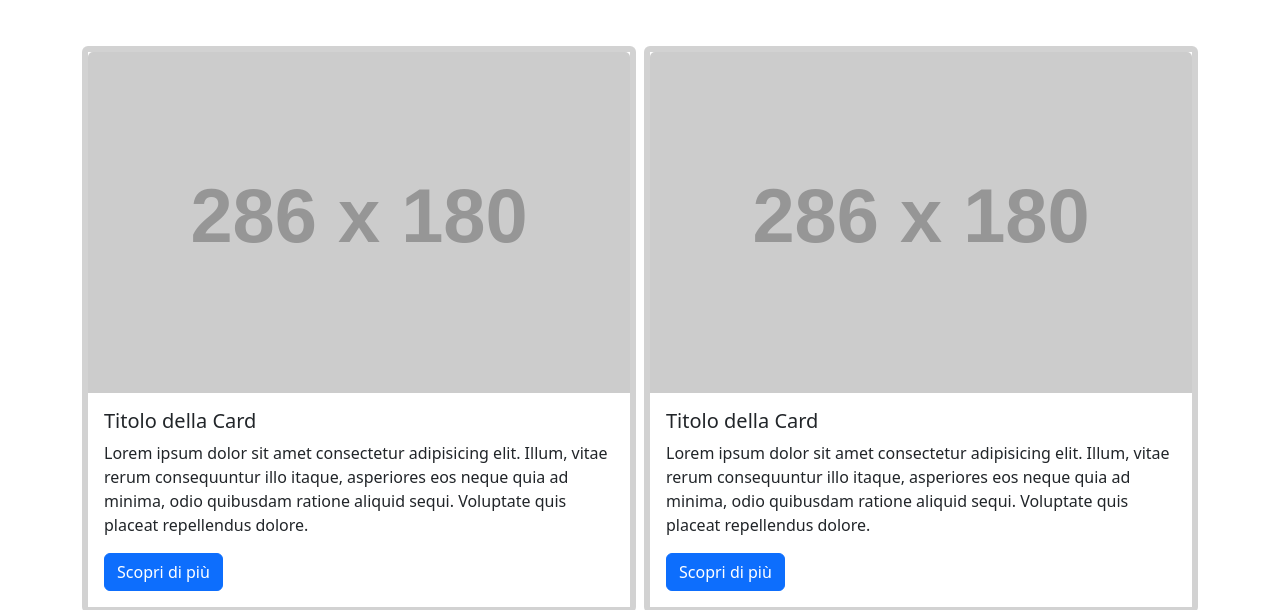
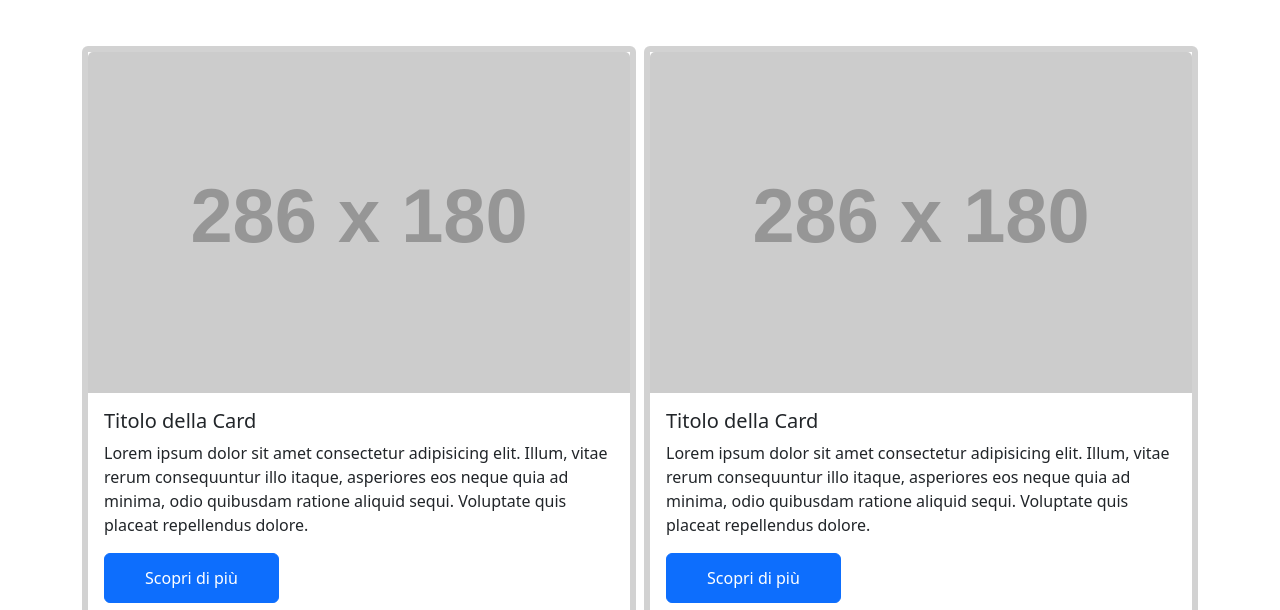
Before and after one commit to Marco-Teo/U2-D8, a plain HTML site: page U2-D8/index.html in a window 1280 px wide. Shown: the part 130-740 px from the top of the page. Drawn offline with Linux system fonts and the light colour scheme; placeholder pictures from the web are drawn by us.

Commit message:
button fix

```diff
--- a/U2-D8/scss/mybootstrap.scss
+++ b/U2-D8/scss/mybootstrap.scss
@@ -34,8 +34,8 @@ $new-font-size-map: (
 
     $theme-colors: map-merge($theme-colors, $new-theme-colors);
 
-    $input-btn-padding-y: 2.5rem;
-    $input-btn-padding-x: 0.75rem;
+    $btn-padding-x: 2.5rem;
+    $btn-padding-y: 0.75rem;
 
 
     @import 'bootstrap';
```
Also changed, not shown: U2-D8/scss/mybootstrap.css, 1 other file.
